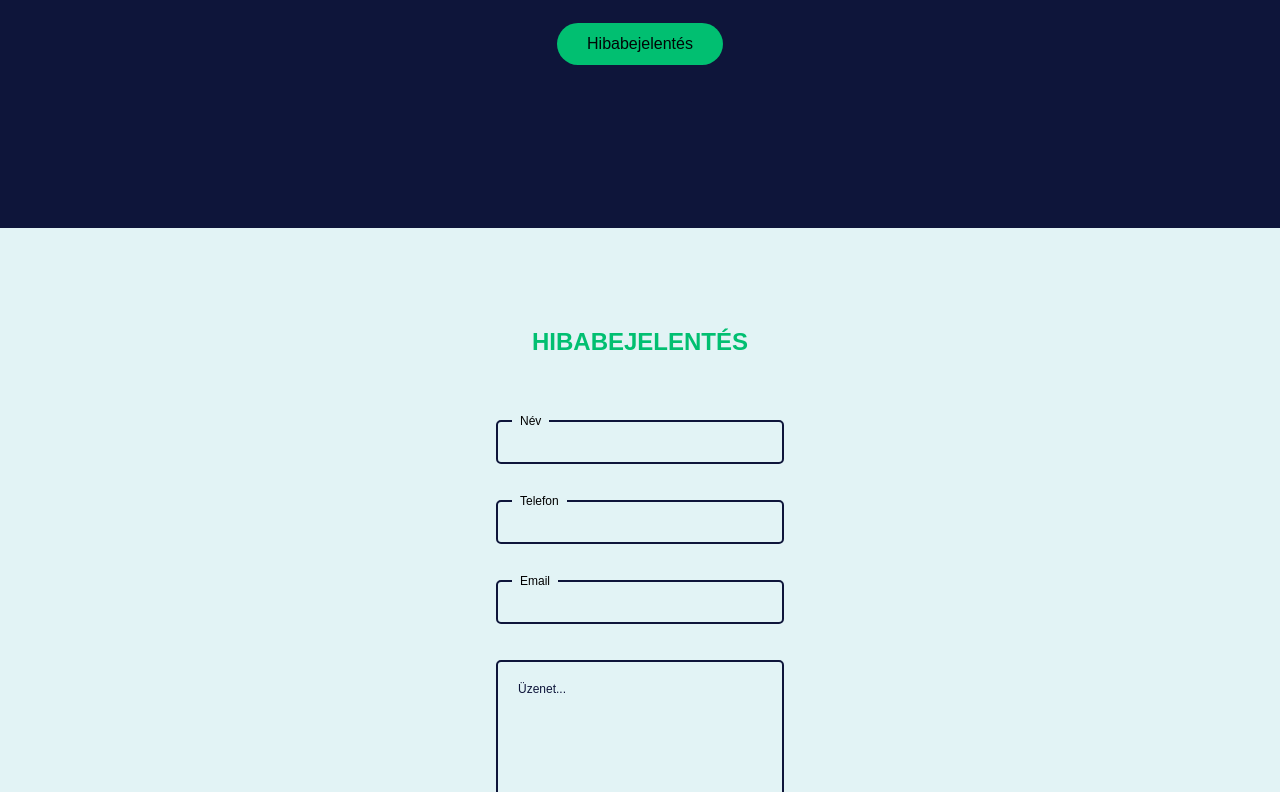
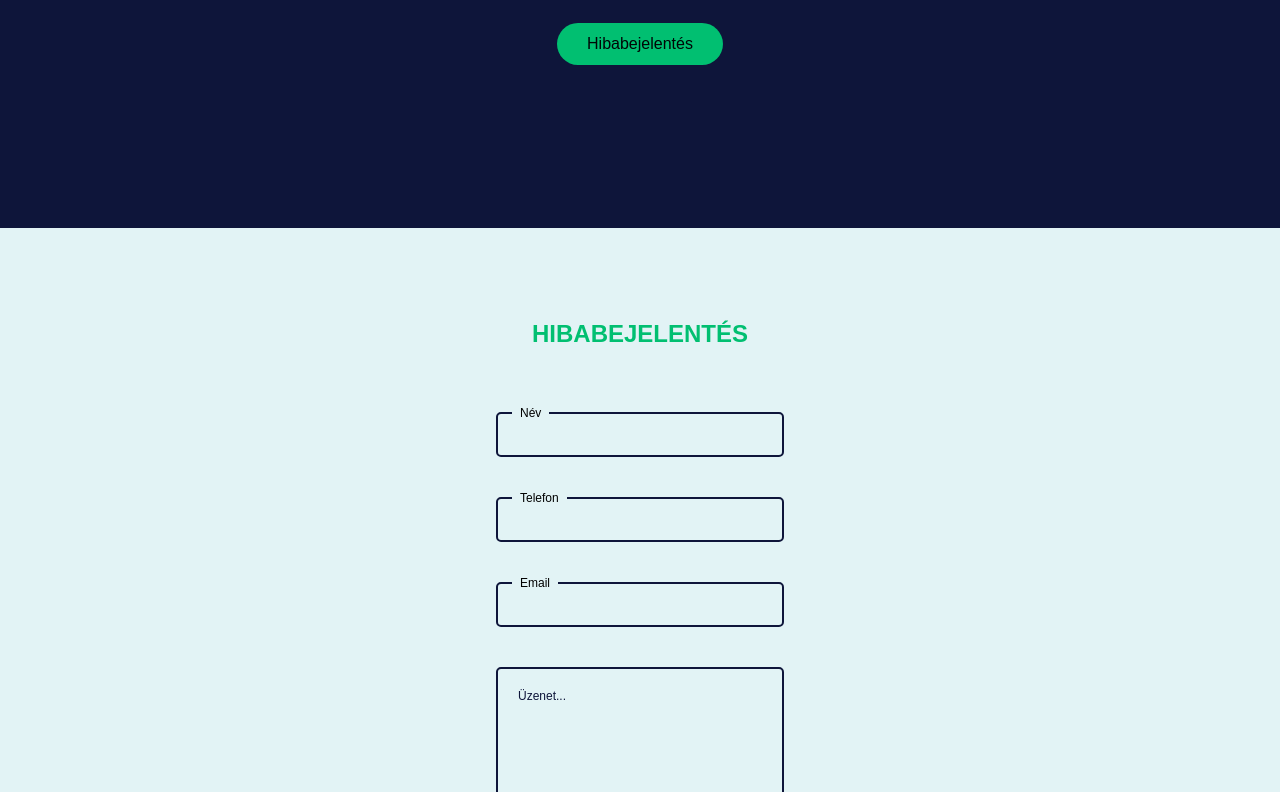
Before and after one commit to training6/szerviz, a React (Create React App) app in the folder frontend/: page / in a window 1280 px wide. Shown: the part 2912-3704 px from the top of the page. Built offline with nearby package versions, Linux system fonts and the light colour scheme.

Commit message:
update_form

```diff
--- a/frontend/src/components/MessageSection/form.css
+++ b/frontend/src/components/MessageSection/form.css
@@ -11,7 +11,7 @@
 
   position: relative;
   width: 18rem;
-  height: 2.5rem;
+  height: 2.8rem;
   margin: 20px;
 
 }
@@ -62,7 +62,7 @@
 .formlabel{
   position: absolute;
   left: 1rem;
-  bottom: 2rem;
+  bottom: 2.3rem;
   padding: 0 0.5rem;
   color: black;
   cursor: text;
```
